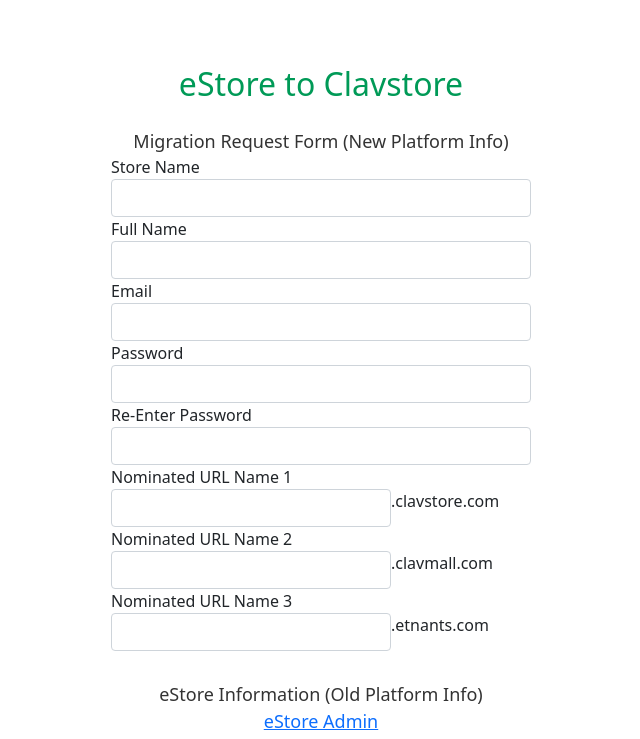
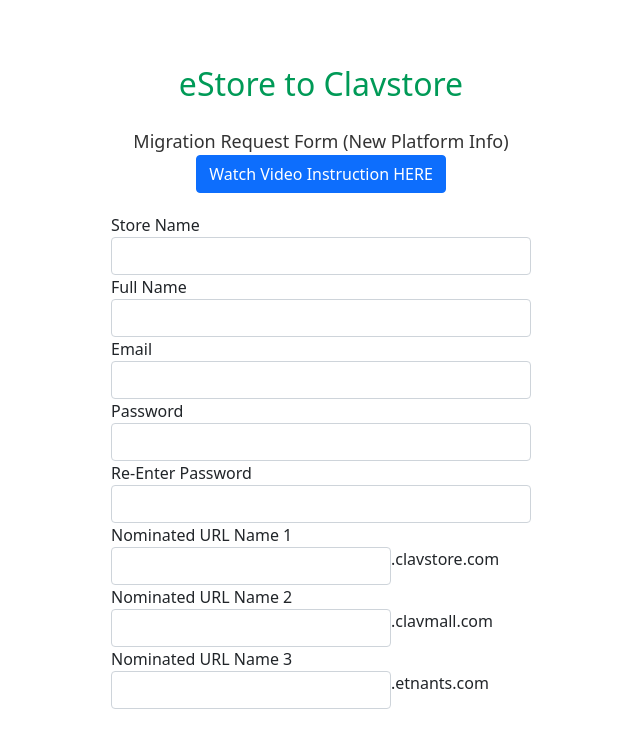
Before and after one commit to framnz85/clavmall-hoster-ui, a React (Create React App) app: page /migrate in a window 1280 px wide. Shown: the top 739 px of the page, without its empty margins (319-959 px from the left). Built offline with nearby package versions, Linux system fonts and the light colour scheme.

Commit message:
make it better

```diff
--- a/src/components/migrate/request.jsx
+++ b/src/components/migrate/request.jsx
@@ -89,6 +89,7 @@
   };
 
   render() {
+    document.title = "Migration Request";
     const { account, errors } = this.state;
 
     return (
@@ -111,8 +112,12 @@
           <div align="center" style={{
             color: "#333",
             fontSize: 18,
+            marginBottom: 20
           }}>
             Migration Request Form (New Platform Info)
+            <button type="button" className="btn btn-primary"
+              onClick={() => window.open("https://vimeo.com/739883065/b98be82fbe", '_blank', 'noopener,noreferrer')}
+            >Watch Video Instruction HERE</button>
           </div>
           <form onSubmit={this.handleSubmit}>
             <Input
--- a/src/components/migrate/requestSubmit.jsx
+++ b/src/components/migrate/requestSubmit.jsx
@@ -6,6 +6,7 @@
   }
 
   render() {
+    document.title = "Request Submitted";
     return (
       <React.Fragment>
         <div
```
